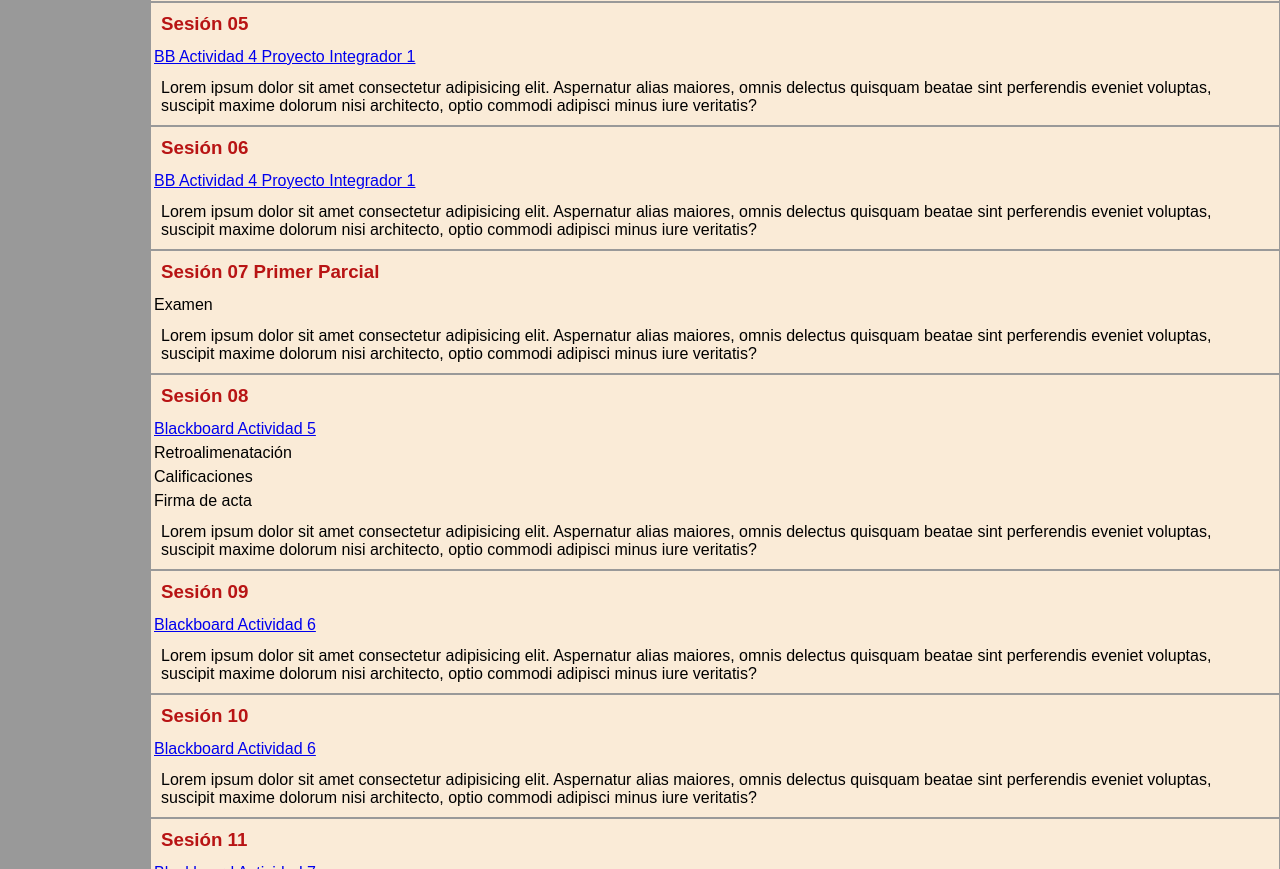
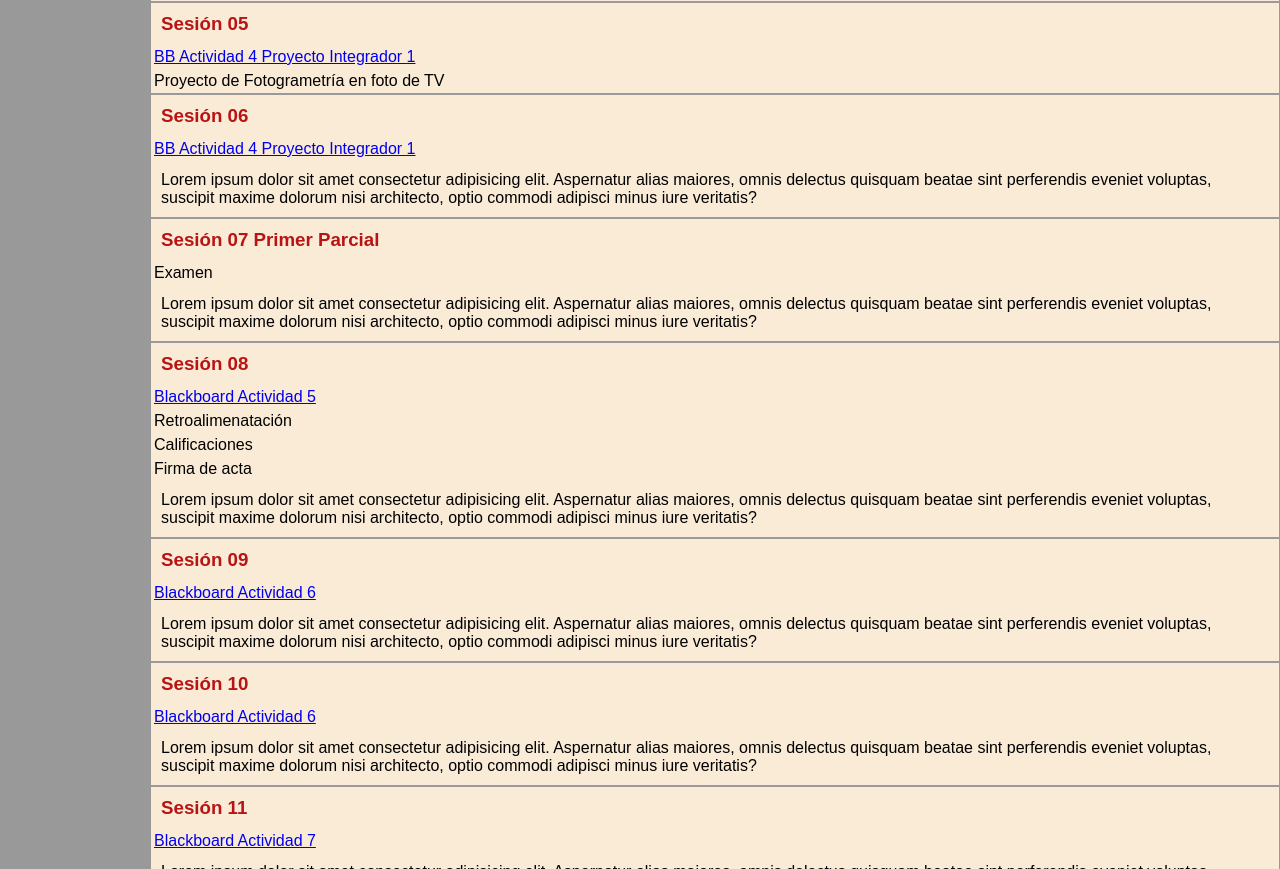
Before and after one commit to beztao01/entornos, a plain HTML site: page index.html in a window 1280 px wide. Shown: the part 1148-2017 px from the top of the page. Drawn offline with Linux system fonts and the light colour scheme.

Commit message:
add sesion 05

```diff
--- a/index.html
+++ b/index.html
@@ -100,8 +100,8 @@
                     <h3>Sesión 05</h3>
                     <ul>
                         <li><a href="https://uvmonline.blackboard.com/webapps/login/">BB Actividad 4 Proyecto Integrador 1</a></li>
+                        <li>Proyecto de Fotogrametría en foto de TV</li>
                     </ul>
-                    <p>Lorem ipsum dolor sit amet consectetur adipisicing elit. Aspernatur alias maiores, omnis delectus quisquam beatae sint perferendis eveniet voluptas, suscipit maxime dolorum nisi architecto, optio commodi adipisci minus iure veritatis?</p>
                 </section>
                 <section>
                     <h3>Sesión 06</h3>
```
